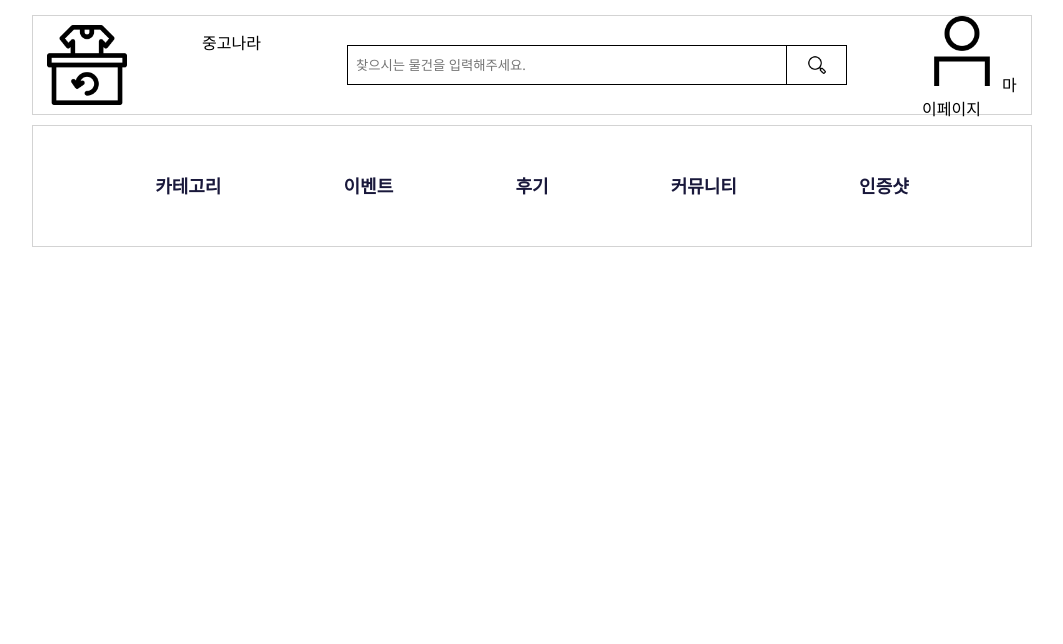
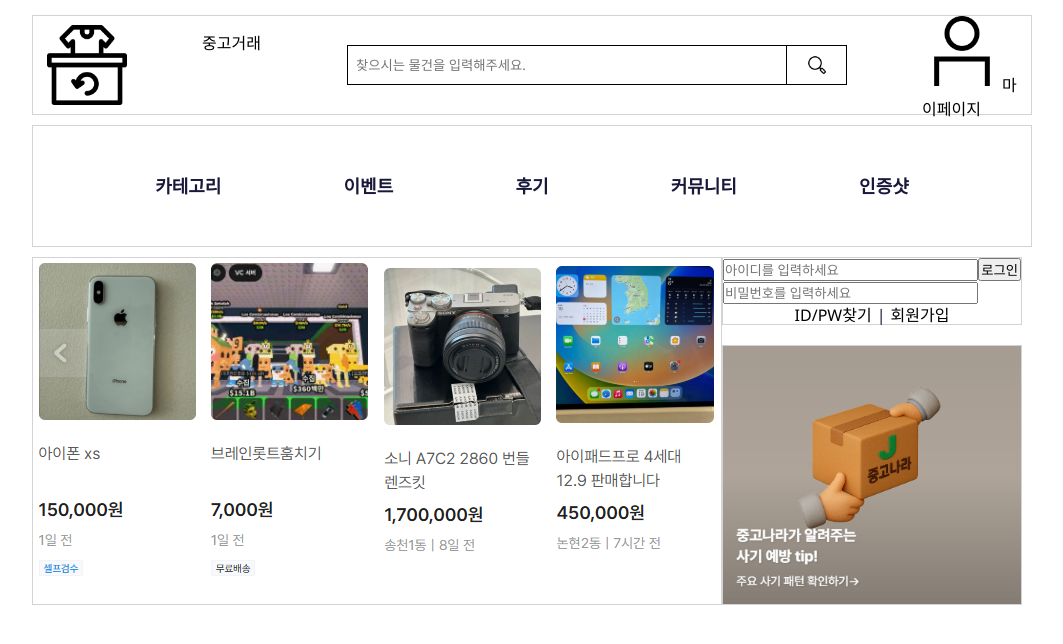
Before and after one commit to junown/myPage, a plain HTML site: page 중고나라.html in a window 1280 px wide. Shown: the whole page, without its empty margins (108-1171 px from the left). Drawn offline with Linux system fonts and the light colour scheme.

Commit message:
- 오늘내용 끝. 정리하면 메뉴밑 중고물품들 클릭가능, 오른쪽 로그인창 배치, 밑 광고사진 부착

```diff
--- a/style/index.css
+++ b/style/index.css
@@ -153,3 +153,76 @@
 #menu > ul li a:hover{
     background: #A1C2BD;
 }
+
+/* content */
+
+#content{
+    width: 100%;
+    display: flex;
+}
+
+#items ul{
+    width: 100%;
+    height: 100%;
+    display: flex;
+    justify-content: space-evenly;
+}
+
+/* side */
+#side{
+    width: 30%;
+}
+
+#side-1 .login{
+    display: flex;
+    height: calc(100% - 20px);
+    width: 100%;
+}
+
+#side-1 .login .login-input{
+    height: calc(100% - 80px);
+    width: 100%;
+}
+
+#side-1 .login .login-input input {
+    width: 100%;
+    height: 50%;
+}
+
+#side-1 .login .login-btn{
+    width: 50px;
+    height: 100%;
+}
+
+#side-1 .login .login-btn > button{
+    width: 100%;
+    height: 100%;
+}
+
+#side-1 .login-menu ul{
+    display: flex;
+    justify-self: center;
+    align-items: center;
+    height: 20px;
+}
+
+#side-1 .login ul li{
+    font-size: 12px;
+    font-weight: 500;
+}
+
+#side-1 .login-menu ul li span::after{
+    content: "|";
+    color: #19183B;
+    margin: 0 5px;
+}
+
+#side-2 {
+    margin-top: 20px;
+}
+
+#side-2 .ad img{
+    width: 100%;
+    height: auto;
+    display: block;
+}
--- a/중고나라.html
+++ b/중고나라.html
@@ -15,7 +15,7 @@
     <div id="page">
         <div id="header" class="gb-1">
             <img src="./images/recycle.png" alt="이미지">
-            <p>중고나라</p>
+            <p>중고거래</p>
             <div class="search">
                 <input type="text" placeholder="찾으시는 물건을 입력해주세요.">
                 <input type="button">
@@ -56,6 +56,58 @@
                 </li>
             </ul>
         </div>
+        <div id="content">
+            <div id="items" class="gb-1">
+                <ul>
+                    <li>
+                        <a href=""><img src="./images/items/item1.png" alt=""></a>
+                    </li>
+                    <li>
+                        <a href=""><img src="./images/items/item2.png" alt=""></a>
+                    </li>
+                    <li>
+                        <a href=""><img src="./images/items/item3.png" alt=""></a>
+                    </li>
+                    <li>
+                        <a href=""><img src="./images/items/item4.png" alt=""></a>
+                    </li>
+                </ul>
+            </div>
+            <div id="side">
+                <div id="side-1" class="gb-1">
+                    <div class="login">
+                        <div class="login-input">
+                        <input type="text" placeholder="아이디를 입력하세요">
+                        <input type="password" placeholder="비밀번호를 입력하세요">
+                        </div>
+                    <div class="login-btn">
+                        <button>로그인</button>
+                    </div>
+                    </div>
+                    <div class="login-menu">
+                        <ul>
+                            <li><span><a href="">ID/PW찾기</a></span></li>
+                            <li><a href="">회원가입</a></li>
+                        </ul>
+                    </div>
+                </div>
+                <div id="side-2" class="gb-1">
+                    <div class="ad">
+                        <ul>
+                             <li>
+                                <a href=""><img src="./images/ad.png" alt=""></a>
+                             </li>
+                        </ul>
+                    </div>
+
+                </div>
+            </div>
+
+
+
+            </div>
+        </div>
+
     </div>
 </body>
 </html>
```
Also changed, not shown: images/ad.png (added), images/items/item1.png (added), images/items/item2.png (added), images/items/item3.png (added), images/items/item4.png (added).
